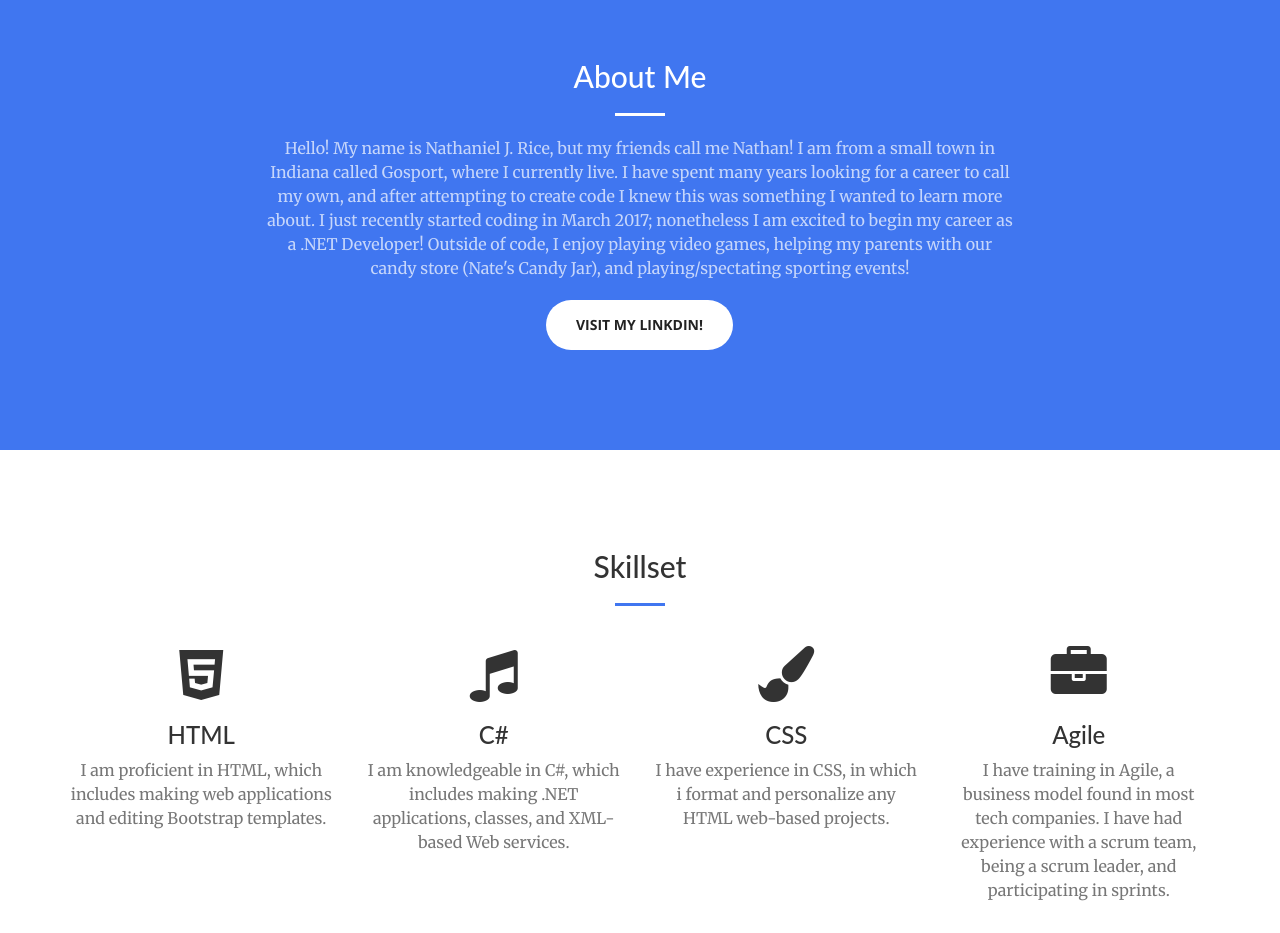
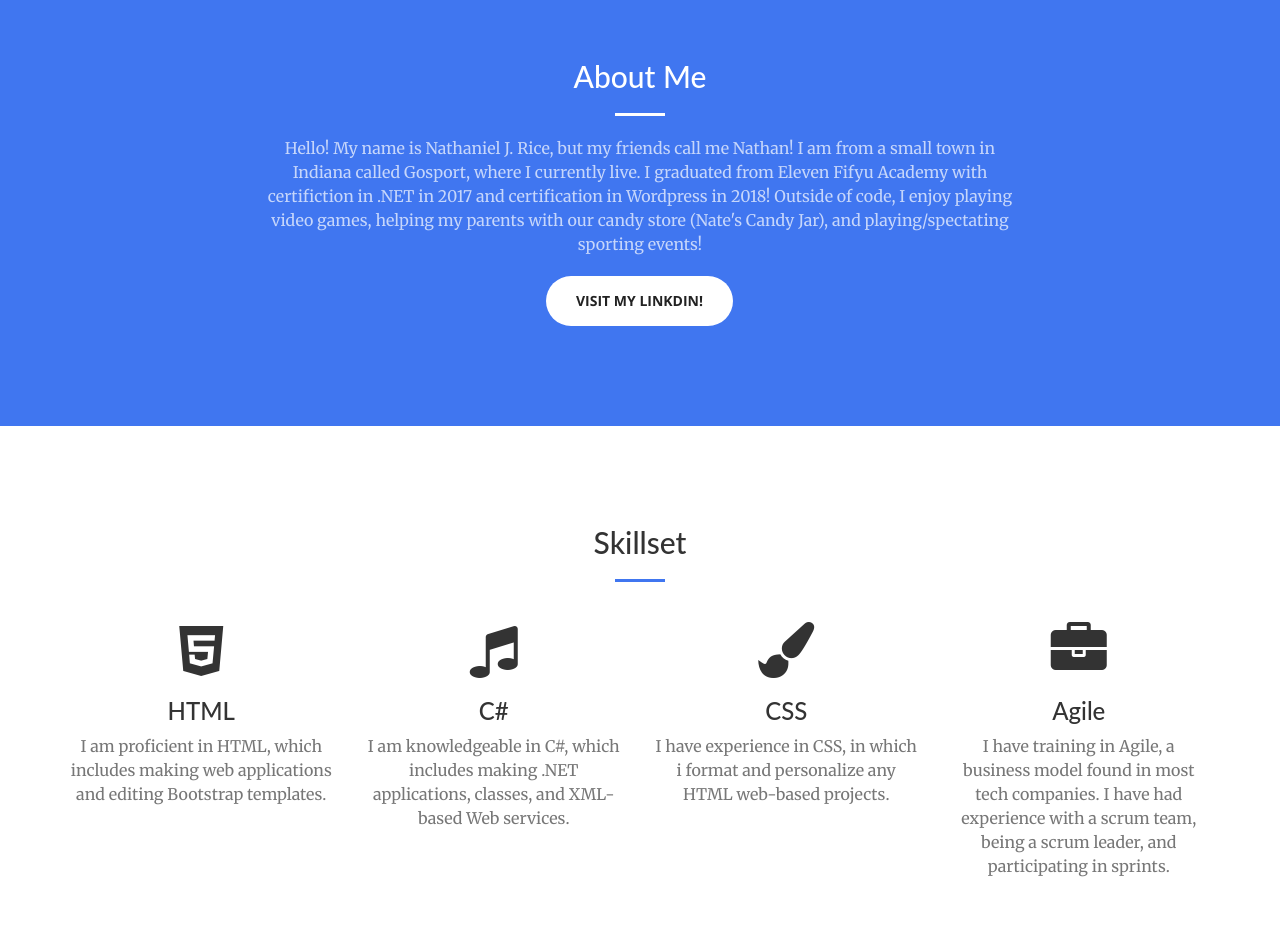
Before and after one commit to nathanjrice/nathanjrice.github.io, a website: page index.html in a window 1280 px wide. Shown: the part 840-1773 px from the top of the page. Drawn offline with nearby package versions, Linux system fonts and the light colour scheme.

Commit message:
Update index.html
Updating

```diff
--- a/index.html
+++ b/index.html
@@ -85,7 +85,7 @@
                 <div class="col-lg-8 col-lg-offset-2 text-center">
                     <h2 class="section-heading">About Me</h2>
                     <hr class="light">
-                    <p class="text-faded">Hello! My name is Nathaniel J. Rice, but my friends call me Nathan! I am from a small town in Indiana called Gosport, where I currently live. I have spent many years looking for a career to call my own, and after attempting to create code I knew this was something I wanted to learn more about. I just recently started coding in March 2017; nonetheless I am excited to begin my career as a .NET Developer! Outside of code, I enjoy playing video games, helping my parents with our candy store (Nate's Candy Jar), and playing/spectating sporting events!</p>
+                    <p class="text-faded">Hello! My name is Nathaniel J. Rice, but my friends call me Nathan! I am from a small town in Indiana called Gosport, where I currently live. I graduated from Eleven Fifyu Academy with certifiction in .NET in 2017 and certification in Wordpress in 2018! Outside of code, I enjoy playing video games, helping my parents with our candy store (Nate's Candy Jar), and playing/spectating sporting events!</p>
                     <a href=" https://www.linkedin.com/in/nathanieljrice/" class="page-scroll btn btn-default btn-xl sr-button">Visit My Linkdin!</a>
                 </div>
             </div>
```
